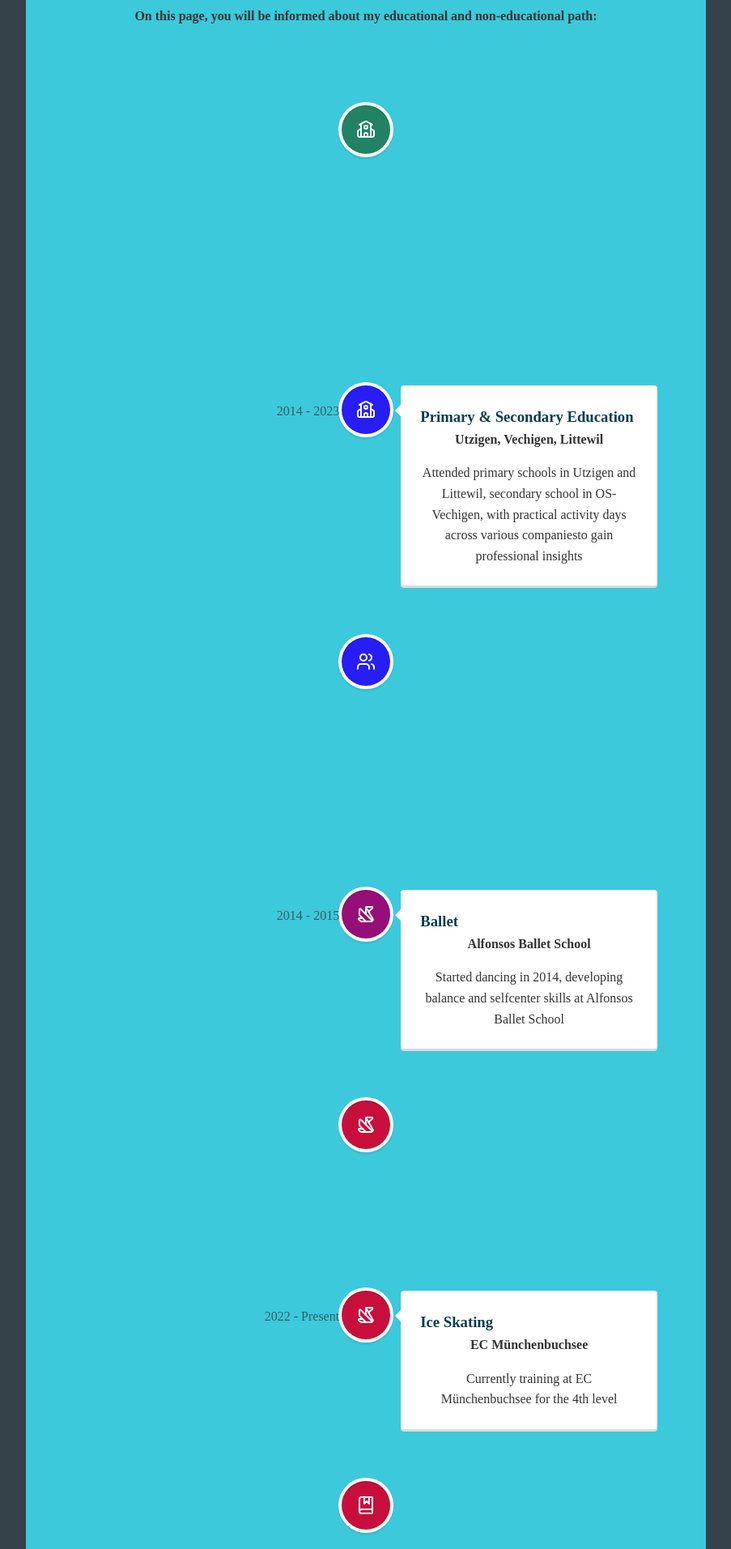
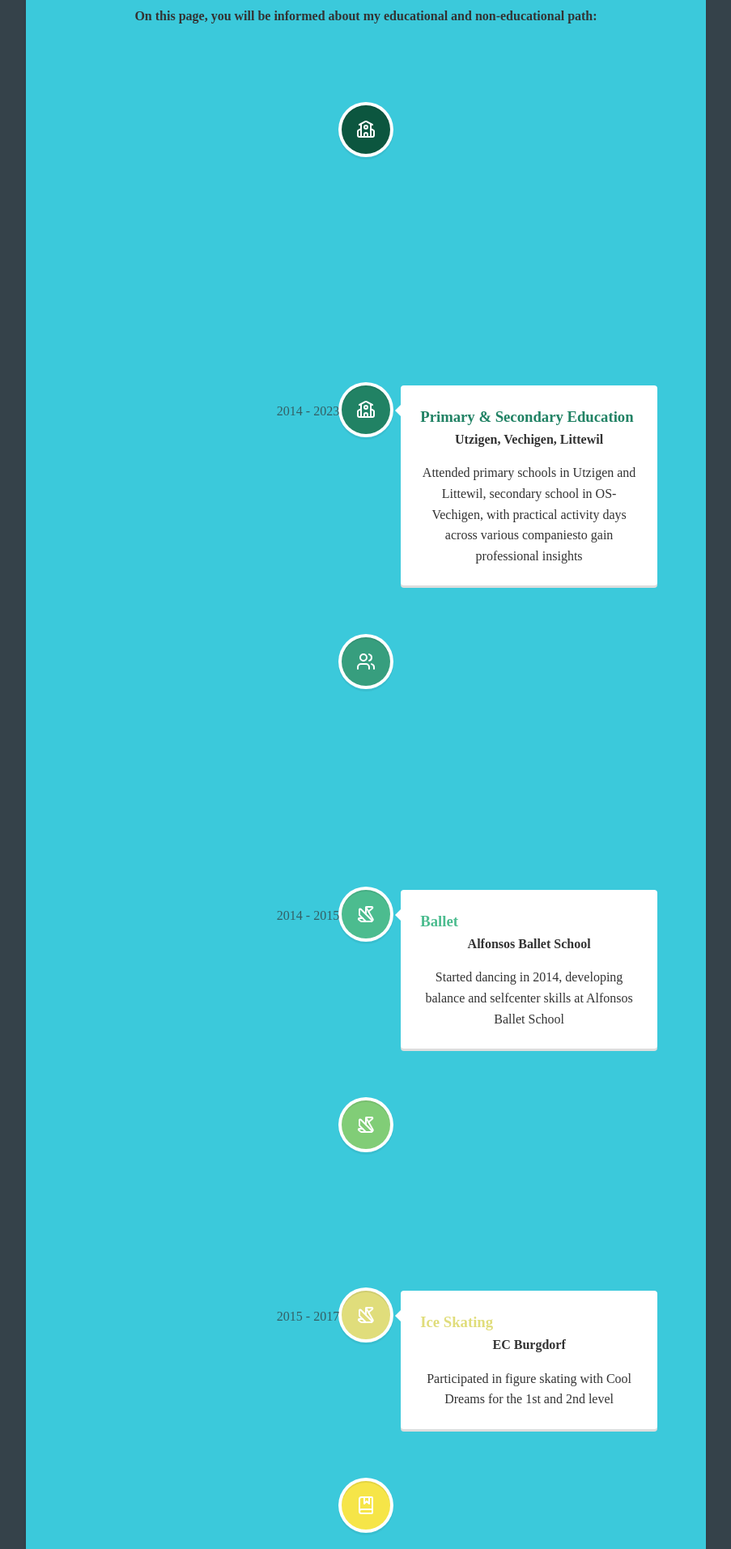
Before and after one commit to Theerabyte/bweb, a Next.js app: page /tabs/CV in a window 1280 px wide. Shown: the part 147-2060 px from the top of the page at 81% size, without its empty margins (188-1091 px from the left). Built offline with nearby package versions, Linux system fonts and the light colour scheme; a web font is replaced by a local one.

Commit message:
06-23-adam
readme corrections
CV update -> linegradient
Home update -> placment

```diff
--- a/src/app/tabs/CV/page.jsx
+++ b/src/app/tabs/CV/page.jsx
@@ -1,7 +1,7 @@
 'use client'
 
 import React from 'react'
-import { School, MoonStar, Users, BookMarked, Origami } from 'lucide-react';
+import { School, Cake, Users, BookMarked, Origami } from 'lucide-react';
 import { useLanguage } from '@/[language]/LanguageContext';
 import 'react-vertical-timeline-component/style.min.css';
 import { VerticalTimeline, VerticalTimelineElement }  from 'react-vertical-timeline-component';
@@ -26,49 +26,49 @@ function page() {
             <br />
         </div>
         <VerticalTimeline>
-          <VerticalTimelineElement className="vertical-timeline-element--work" contentStyle={{ background: 'rgb(33, 130, 100)', color: '#fff' }} contentArrowStyle={{ borderRight: '7px solid  rgb(33, 130, 100)' }} date="2023 - present" iconStyle={{ background: 'rgb(33, 130, 100)', color: '#fff' }} icon={<School />}>
-            <h3 className="vertical-timeline-element-title">{t.cvAdam1}</h3>
-            <h4 className="vertical-timeline-element-subtitle">{t.cvAdam2}</h4>
+          <VerticalTimelineElement className="vertical-timeline-element--work" contentStyle={{ background: 'rgb(12, 86, 63)', color: '#fff' }} contentArrowStyle={{ borderRight: '7px solid  rgb(12, 86, 63)' }} date="2023 - present" iconStyle={{ background: 'rgb(12, 86, 63)', color: '#fff' }} icon={<School />}>
+            <h3 className="vertical-timeline-element-title" style={{color: 'rgb(0, 255, 174)'}}>{t.cvAdam1}</h3>
+            <h4 className="vertical-timeline-element-subtitle" style={{color: '#fff'}}>{t.cvAdam2}</h4>
             <p>{t.cvAdam3}</p>
           </VerticalTimelineElement>
 
-          <VerticalTimelineElement className="vertical-timeline-element--work" date="2014 - 2023" iconStyle={{ background: 'rgb(40, 30, 245)', color: '#fff' }} icon={<School />}>
-            <h3 className="vertical-timeline-element-title">{t.cvBravo1}</h3>
+          <VerticalTimelineElement className="vertical-timeline-element--work" date="2014 - 2023" iconStyle={{ background: 'rgb(33, 130, 100)', color: '#fff' }} icon={<School />}>
+            <h3 className="vertical-timeline-element-title" style={{color: 'rgb(33, 130, 100)'}}>{t.cvBravo1}</h3>
             <h4 className="vertical-timeline-element-subtitle">{t.cvBravo2}</h4>
             <p>{t.cvBravo3}</p>
           </VerticalTimelineElement>
 
-          <VerticalTimelineElement className="vertical-timeline-element--work" date="2013 - 2023" iconStyle={{ background: 'rgb(40, 30, 245)', color: '#fff' }} icon={<Users />}>
-            <h3 className="vertical-timeline-element-title">{t.cvCharlie1}</h3>
+          <VerticalTimelineElement className="vertical-timeline-element--work" date="2013 - 2023" iconStyle={{ background: 'rgb(55, 158, 126)', color: '#fff' }} icon={<Users />}>
+            <h3 className="vertical-timeline-element-title" style={{color: 'rgb(55, 158, 126)'}}>{t.cvCharlie1}</h3>
             <h4 className="vertical-timeline-element-subtitle">{t.cvCharlie2}</h4>
             <p>{t.cvCharlie3}</p>
           </VerticalTimelineElement>
 
-          <VerticalTimelineElement className="vertical-timeline-element--work" date="2014 - 2015" iconStyle={{ background: 'rgb(150, 15, 120)', color: '#fff' }} icon={<Origami/>}>
-            <h3 className="vertical-timeline-element-title">{t.cvDelta1}</h3>
+          <VerticalTimelineElement className="vertical-timeline-element--work" date="2014 - 2015" iconStyle={{ background: 'rgb(76, 188, 143)', color: '#fff' }} icon={<Origami/>}>
+            <h3 className="vertical-timeline-element-title" style={{color: 'rgb(76, 188, 143)'}}>{t.cvDelta1}</h3>
             <h4 className="vertical-timeline-element-subtitle">{t.cvDelta2}</h4>
             <p>{t.cvDelta3}</p>
           </VerticalTimelineElement>
 
-          <VerticalTimelineElement className="vertical-timeline-element--education" date="2015 - 2017" iconStyle={{ background: 'rgb(200, 15, 60)', color: '#fff' }} icon={<Origami />}>
-            <h3 className="vertical-timeline-element-title">{t.cvEdward1}</h3>
+          <VerticalTimelineElement className="vertical-timeline-element--education" date="2022 - Present" iconStyle={{ background: 'rgb(129, 205, 119)', color: '#fff' }} icon={<Origami />}>
+            <h3 className="vertical-timeline-element-title" style={{color: 'rgb(129, 205, 119)'}}>{t.cvEdward1}</h3>
+            <h4 className="vertical-timeline-element-subtitle">{t.cvFrank1}</h4>
+            <p>{t.cvFrank2}</p>
+          </VerticalTimelineElement>
+
+          <VerticalTimelineElement className="vertical-timeline-element--education" date="2015 - 2017" iconStyle={{ background: 'rgb(224, 221, 123)', color: '#fff' }} icon={<Origami />}>
+            <h3 className="vertical-timeline-element-title" style={{color: 'rgb(224, 221, 123)'}}>{t.cvEdward1}</h3>
             <h4 className="vertical-timeline-element-subtitle">{t.cvEdward2}</h4>
             <p>{t.cvEdward3}</p>
           </VerticalTimelineElement>
 
-          <VerticalTimelineElement className="vertical-timeline-element--education" date="2022 - Present" iconStyle={{ background: 'rgb(200, 15, 60)', color: '#fff' }} icon={<Origami />}>
-            <h3 className="vertical-timeline-element-title">{t.cvEdward1}</h3>
-            <h4 className="vertical-timeline-element-subtitle">{t.cvFrank1}</h4>
-            <p>{t.cvFrank2}</p>
-          </VerticalTimelineElement>
-
-          <VerticalTimelineElement className="vertical-timeline-element--education" date="2015 - Present" iconStyle={{ background: 'rgb(200, 15, 60)', color: '#fff' }} icon={<BookMarked />}>
-            <h3 className="vertical-timeline-element-title">{t.cvGeorge1}</h3>
+          <VerticalTimelineElement className="vertical-timeline-element--education" date="2015 - Present" iconStyle={{ background: 'rgb(246, 229, 72)', color: '#fff' }} icon={<BookMarked />}>
+            <h3 className="vertical-timeline-element-title" style={{color: 'rgb(246, 229, 72)'}}>{t.cvGeorge1}</h3>
             <h4 className="vertical-timeline-element-subtitle">{t.cvGeorge2}</h4>
             <p>{t.cvGeorge3}</p>
           </VerticalTimelineElement>
 
-          <VerticalTimelineElement iconStyle={{ background: 'rgb(15, 15, 100)', color: '#fff' }}  icon={<MoonStar />} />
+          <VerticalTimelineElement iconStyle={{ background: 'rgb(255, 225, 0)', color: '#fff' }}  icon={<Cake />} />
         </VerticalTimeline>
     </div>
   )
--- a/src/app/tabs/Home/page.jsx
+++ b/src/app/tabs/Home/page.jsx
@@ -54,6 +54,9 @@ function page() {
         <div className="HnI">
             <h2>{t.hoHo}</h2>
             <h4>{t.hoTextHo}</h4>
+            <div style={{ padding: "6px"}}>
+                <p>{t.hoTextIn}</p>
+            </div>
             <div className="pics">
               {hobbies.map((hobby) => (
                 <div className="responsive" key={hobby.alt}>
@@ -74,9 +77,6 @@ function page() {
               ))}
             </div>
             <div className="clearfix"></div>
-            <div style={{ padding: "6px"}}>
-                <p>{t.hoTextIn}</p>
-            </div>
         </div>
     </div>
   )
```
Also changed, not shown: 1 other file (tests, documents, lock files or other folders).
